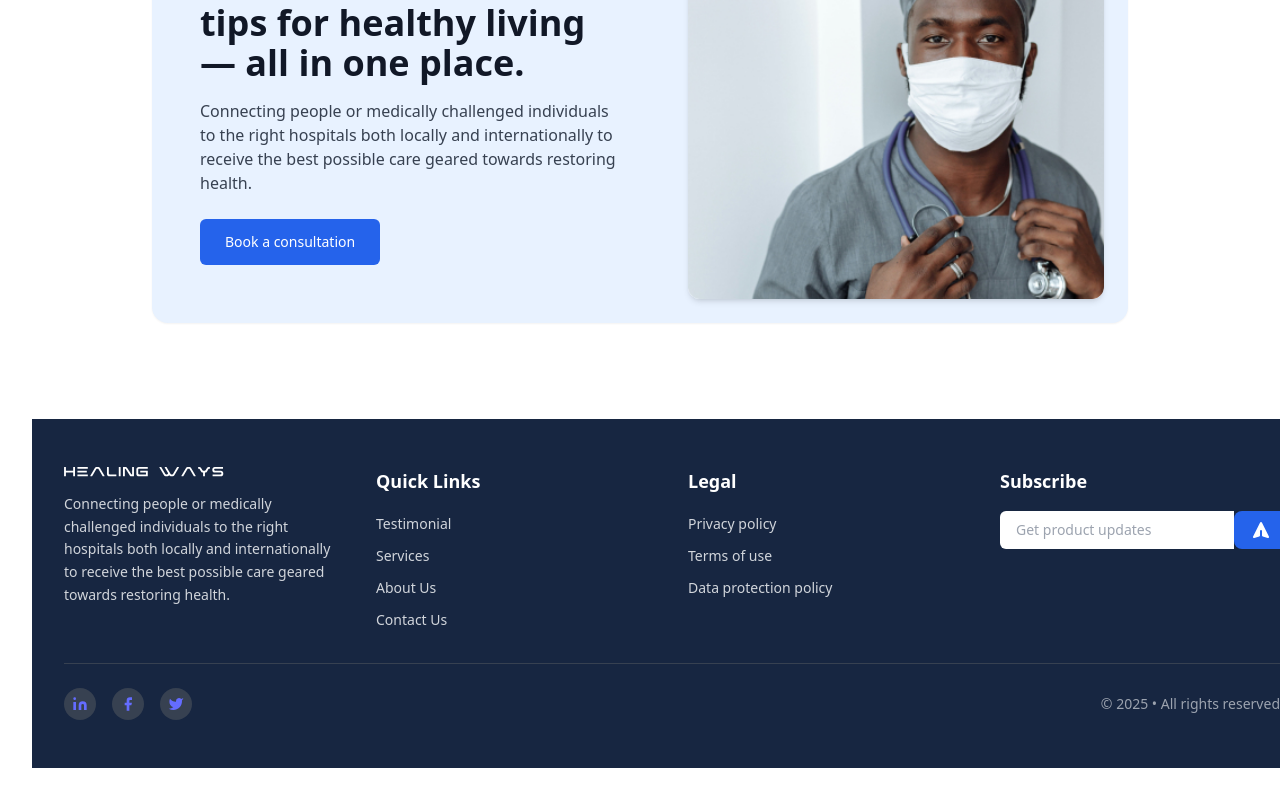
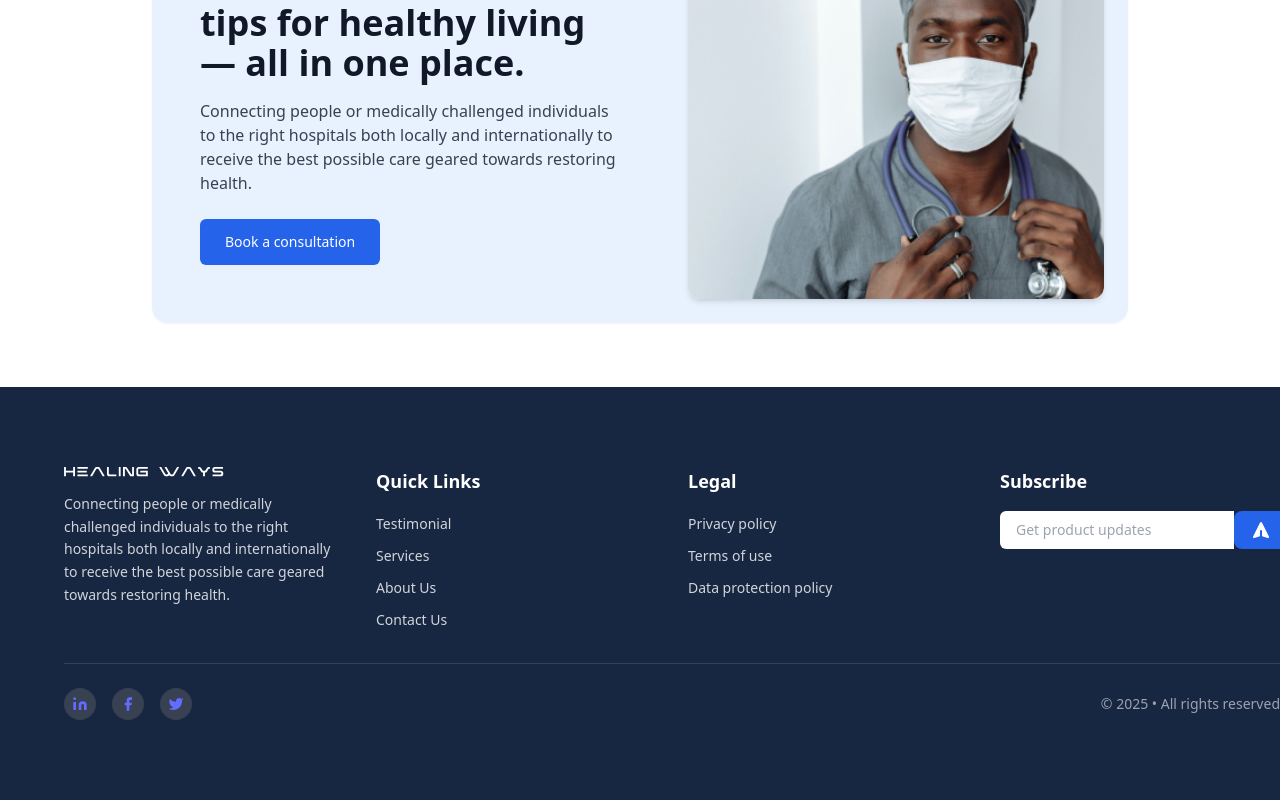
Before and after one commit to Binmuhammad001/healing-ways, a React (Vite) app: page / in a window 1280 px wide. Shown: the part 5239-6039 px from the top of the page. Built offline with nearby package versions, Linux system fonts and the light colour scheme.

Commit message:
Update footer.jsx

```diff
--- a/src/components/footer.jsx
+++ b/src/components/footer.jsx
@@ -4,8 +4,8 @@ import Logo from "../assets/logo.svg";
 
 export default function Footer() {
   return (
-    <footer className="bg-[#172641] text-white py-12 px-4 w-full m-8">
-      <div className="w-full px-4">
+    <footer className="bg-[#172641] text-white py-12 px-4 w-full">
+      <div className="w-full px-4  m-8">
         {/* Main Footer Content */}
         <div className="grid grid-cols-1 md:grid-cols-2 lg:grid-cols-4 gap-8 mb-8">
 
```
